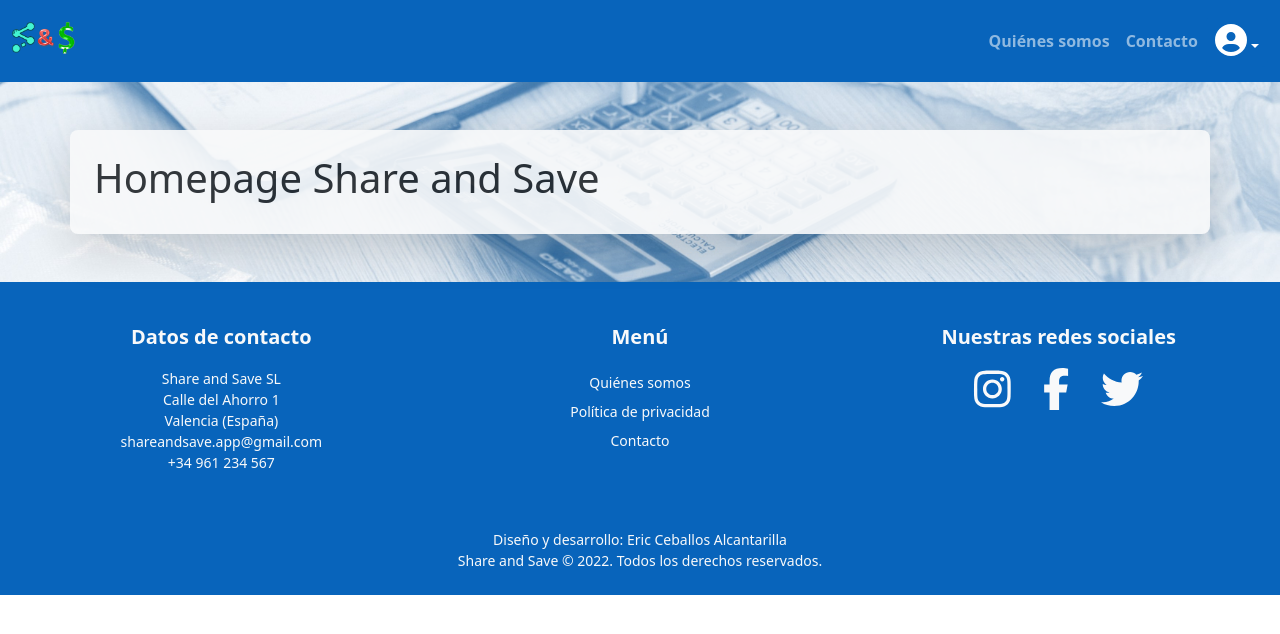
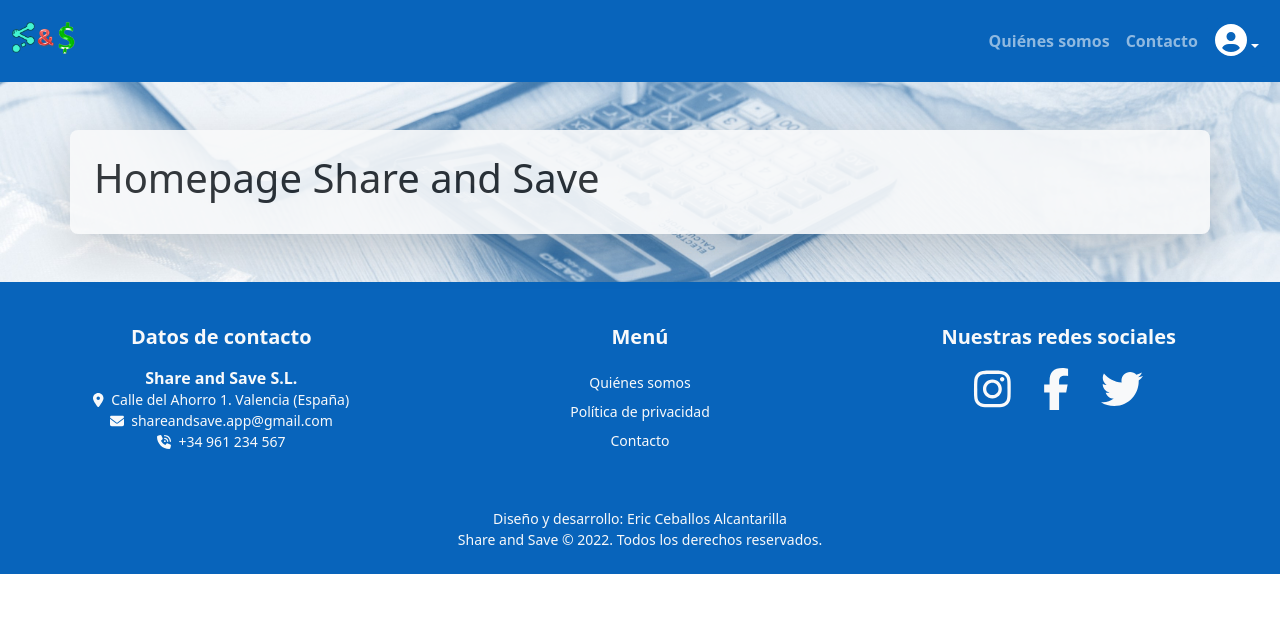
Before and after one commit to cebalc/share-and-save, a React (Create React App) app in the folder client/: page / in a window 1280 px wide. Shown: the top 634 px of the page. Built offline with nearby package versions, Linux system fonts and the light colour scheme.

Commit message:
Footer completado

```diff
--- /dev/null
+++ b/client/src/components/ContactData.tsx
@@ -0,0 +1,24 @@
+import { FontAwesomeIcon } from "@fortawesome/react-fontawesome";
+
+const ContactData = () : JSX.Element => {
+    return (
+        <>
+            <p className="lead fw-bold">Datos de contacto</p>
+            <p>
+                <span className="fw-bold h6">Share and Save S.L.</span><br />
+                <FontAwesomeIcon icon={["fas", "location-dot"]} />
+                &nbsp;
+                Calle del Ahorro 1. Valencia (España)<br />
+                <FontAwesomeIcon icon={["fas", "envelope"]} />
+                &nbsp;
+                shareandsave.app@gmail.com
+                <br />
+                <FontAwesomeIcon icon={["fas", "phone-volume"]} />
+                &nbsp;
+                +34 961 234 567
+            </p>
+        </>
+    );
+};
+
+export default ContactData;
--- a/client/src/components/Footer.tsx
+++ b/client/src/components/Footer.tsx
@@ -4,6 +4,7 @@ import Row from "react-bootstrap/Row";
 import Col from "react-bootstrap/Col";
 import SocialNetworks from "./SocialNetworks";
 import { Link } from "react-router-dom";
+import ContactData from "./ContactData";
 
 interface FooterProps {
 }
@@ -26,21 +27,14 @@ class Footer extends React.Component<FooterProps, FooterState> {
                     <Col md={8}>
                         <Row>
                             <Col sm={6} className="px-2 py-3 text-center" id="contact-data">
-                                <p className="lead fw-bold">Datos de contacto</p>
-                                <p>
-                                    Share and Save SL<br />
-                                    Calle del Ahorro 1<br />
-                                    Valencia (España)<br />
-                                    shareandsave.app@gmail.com<br />
-                                    +34 961 234 567
-                                </p>
+                                <ContactData />
                             </Col>
                             <Col sm={6} className="px-2 py-3 text-center">
                                 <p className="lead fw-bold">Menú</p>
                                 <Container fluid className="d-flex flex-column">
-                                    <Link to="/about" className="link-light text-decoration-none d-block py-1">Quiénes somos</Link>
-                                    <Link to="/privacy-policy" className="link-light text-decoration-none d-block py-1">Política de privacidad</Link>
-                                    <Link to="/contact" className="link-light text-decoration-none d-block py-1">Contacto</Link>
+                                    <Link to="/about" className="link-light link-footer d-block py-1">Quiénes somos</Link>
+                                    <Link to="/privacy-policy" className="link-light link-footer d-block py-1">Política de privacidad</Link>
+                                    <Link to="/contact" className="link-light link-footer d-block py-1">Contacto</Link>
                                 </Container>
                             </Col>
                         </Row>
--- a/client/src/components/NavMenuOption.tsx
+++ b/client/src/components/NavMenuOption.tsx
@@ -16,7 +16,7 @@ class NavMenuOption extends React.Component<NMOProps> {
     public render(): React.ReactNode {
         return (
             <LinkContainer to={this.props.to}>
-                <Nav.Link className="d-flex flex-column justify-content-center fw-bold">{this.props.children}</Nav.Link>
+                <Nav.Link className="d-flex flex-column justify-content-center">{this.props.children}</Nav.Link>
             </LinkContainer>
         );
     }
--- a/client/src/index.scss
+++ b/client/src/index.scss
@@ -1,4 +1,5 @@
 $primary: #0864bb;
+$nav-link-font-weight: bold;
 
 .brand-logo {
     height: 3.5rem;
@@ -18,4 +19,16 @@ main {
     cursor: pointer;
 }
 
+.link-footer {
+    text-decoration: none;
+    font-weight: normal;
+    transition-property: font-weight;
+    transition-timing-function: ease-out;
+    transition-duration: 0.15s;
+}
+
+.link-footer:hover {
+    font-weight: bold;
+}
+
 @import "../node_modules/bootstrap/scss/bootstrap";
```
